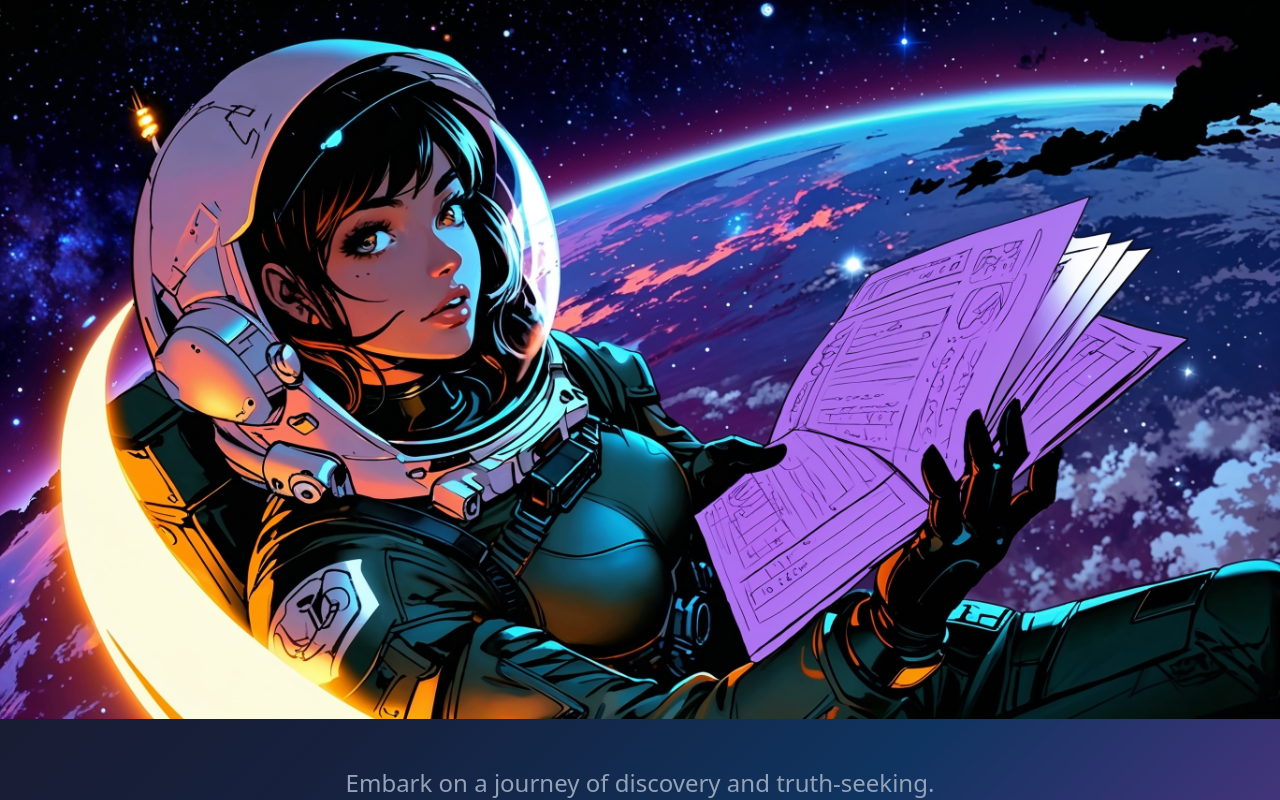
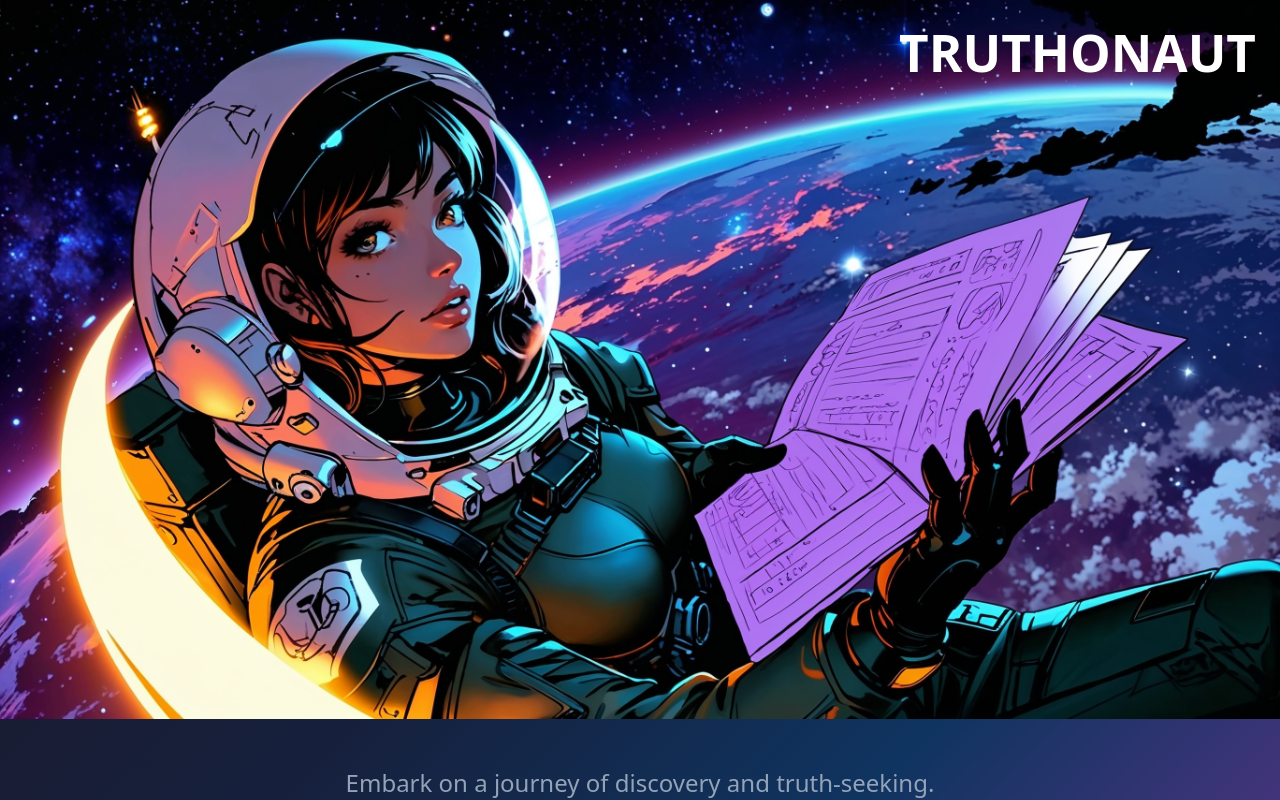
Before and after one commit to hblake316/truthonaut, a React (Vite) app: page / in a window 1280 px wide. Shown: the top 800 px of the page. Built offline with nearby package versions, Linux system fonts and the light colour scheme.

Commit message:
Enhance Hero component by adding a title overlay and updating the alt text for the banner image, improving accessibility and visual appeal.

```diff
--- a/src/components/Hero.tsx
+++ b/src/components/Hero.tsx
@@ -10,12 +10,17 @@
       }}
     >
       {/* Banner Image */}
-      <div className='w-full min-h-48 md:min-h-[500px] overflow-hidden'>
+      <div className='w-full min-h-48 md:min-h-[500px] overflow-hidden relative'>
         <img
           src='/truthonaut-banner.jpg'
-          alt='Truthonaut Banner'
+          alt='Truthonaut'
           className='w-full h-full object-cover'
         />
+        <div className='absolute top-4 right-4 md:top-6 md:right-6'>
+          <h1 className='text-lg md:text-2xl font-bold text-white drop-shadow-lg'>
+            TRUTHONAUT
+          </h1>
+        </div>
       </div>
 
       {/* Hero Content */}
```
